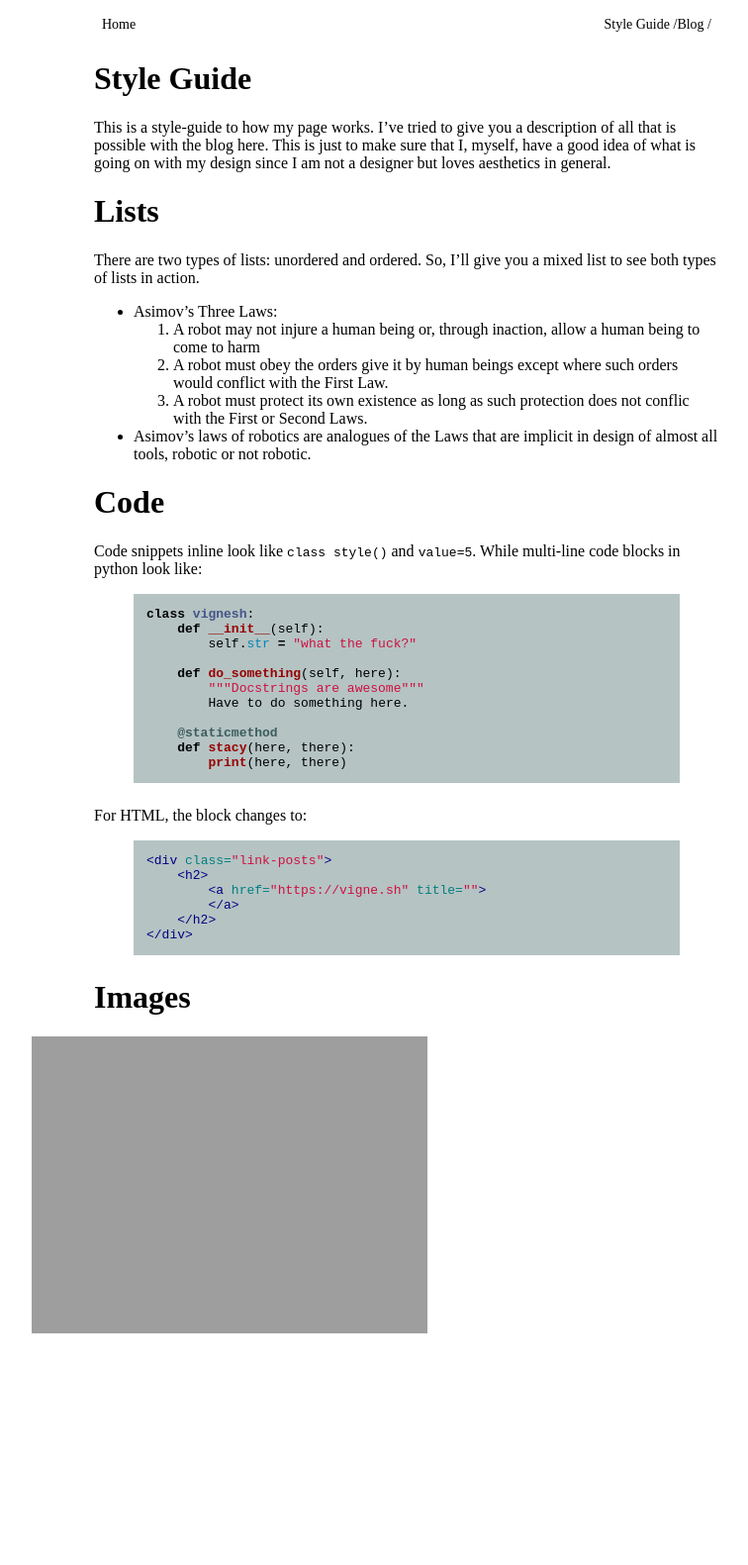
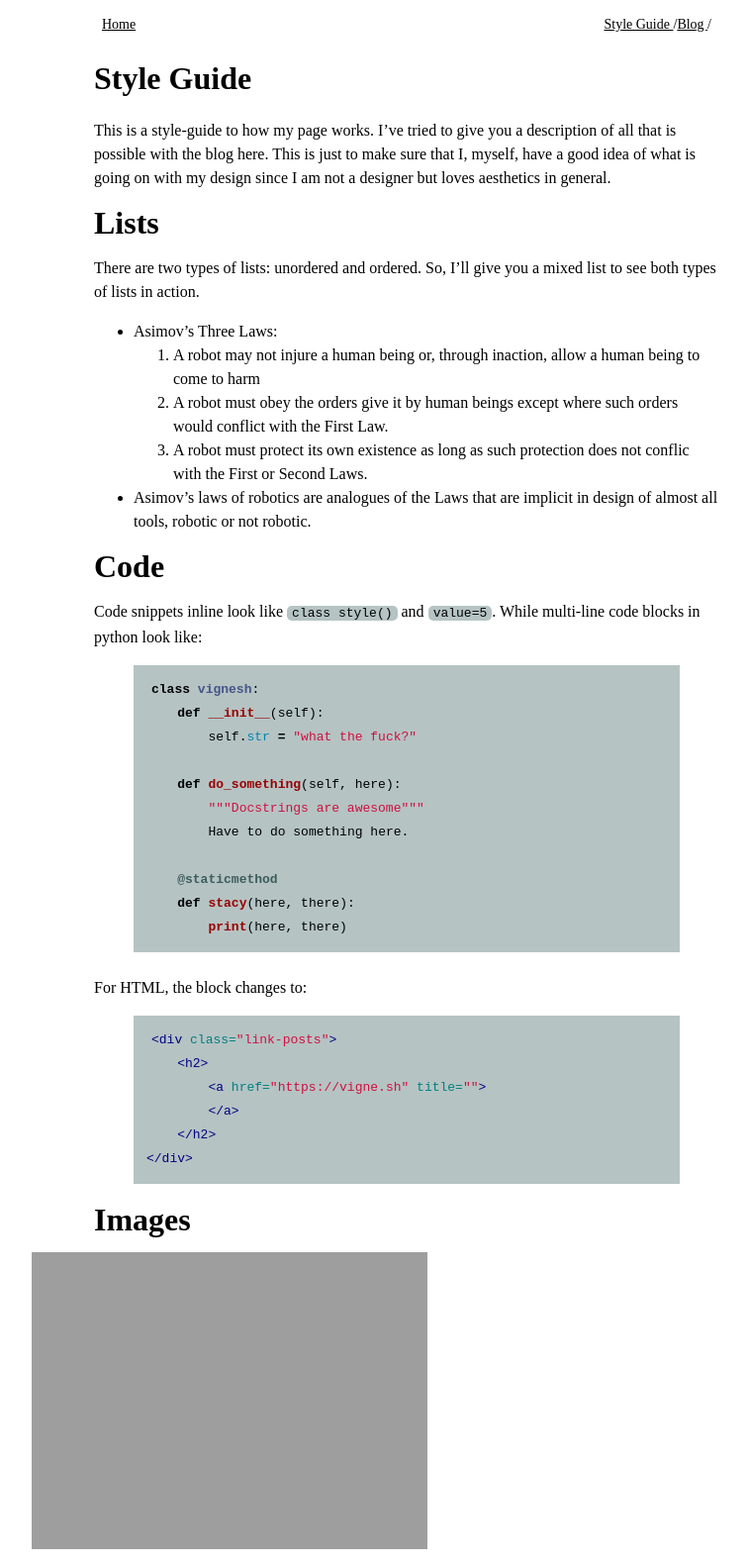
Before and after one commit to vignkri/vignkri.github.io, a Jekyll site: the page built from style/index.md, in a window 1280 px wide. Shown: the whole page at 99% size, without its empty margins (229-985 px from the left). Built offline with Jekyll 4.4.1, drawn with Linux system fonts in a browser that asks for light colours; comment, search, counter and statistics services are not loaded; before the commit the page ends 1363 px from its top, so only the background shows below that.

Commit message:
Fix inline-code background and colors.

```diff
--- a/_sass/common.scss
+++ b/_sass/common.scss
@@ -5,6 +5,10 @@
 div#main{
     width: 50%;
     margin: auto;
+}
+
+.content {
+    line-height: 1.5em;
 }
 
 // navigation bar
@@ -90,7 +94,7 @@ blockquote {
 a:link {
     font-weight: light;
     color: $unrd-links;
-    text-decoration: none;
+    // text-decoration: none;
 }
 
 a:hover {
@@ -105,3 +109,13 @@ a:visited {
 a:active {
     color: $actv-links;
 }
+
+// inline-code - Global
+
+code {
+    color: $code-text;
+    padding-left: 5px;
+    padding-right: 5px;
+    border-radius: 5px;
+    background: $code-bg;
+}
--- a/_sass/variables.scss
+++ b/_sass/variables.scss
@@ -7,6 +7,7 @@ $nav-bg: #ffffff;
 $nav-fcolor: #000000;
 // -- highlighter/blockquote colors
 $code-bg: #b5c3c3;
+$code-text: #000000;
 // -- links
 $actv-links: #e61212;
 $hovr-links: #e61212;
```
